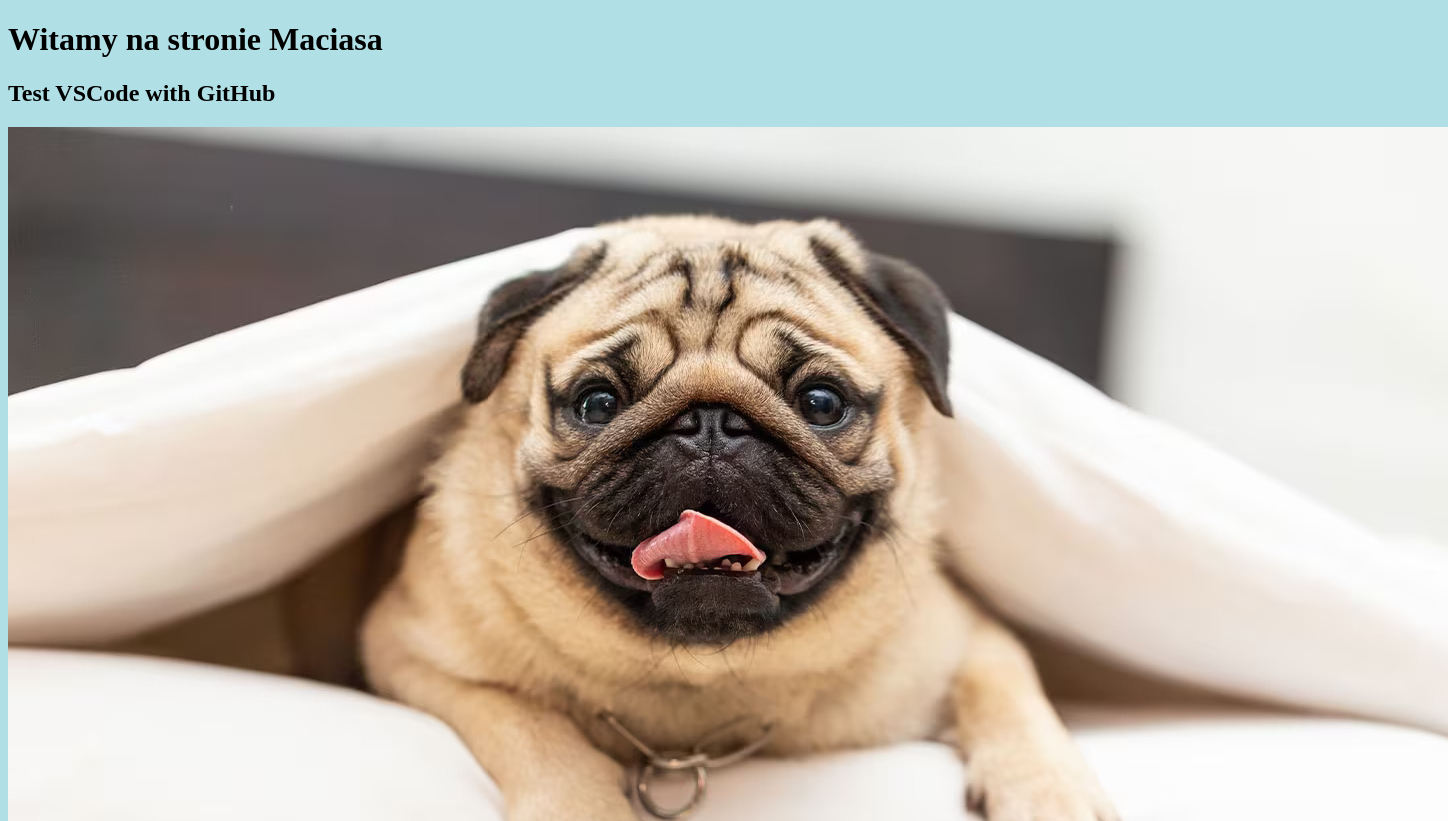
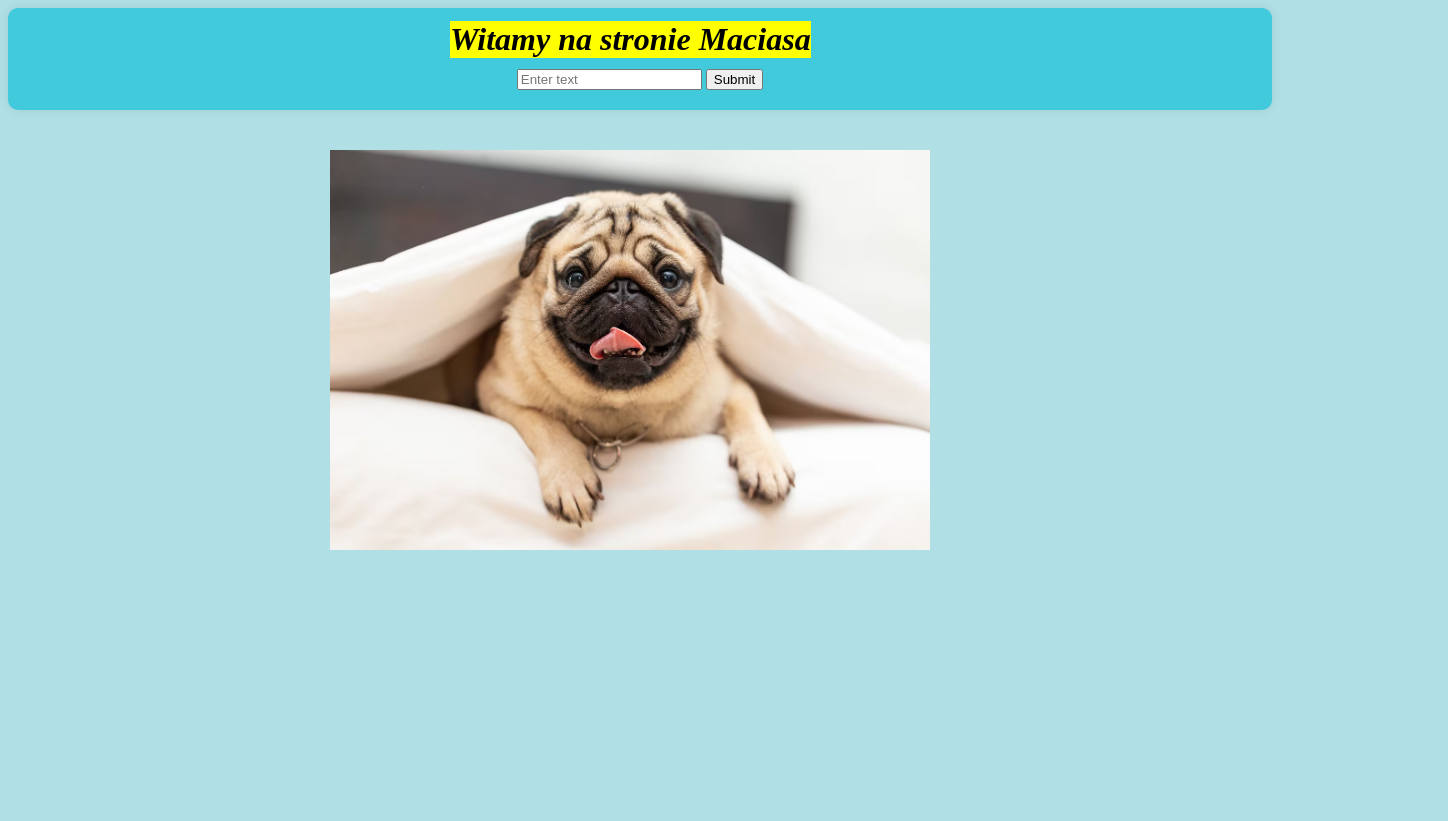
Before and after one commit to Owndragon21/testpage, a plain HTML site: page index.html in a window 1280 px wide. Shown: the top 821 px of the page, 1448 px wide, since content can reach past the window. After the commit the page ends 800 px from the top, so only its background shows below. Drawn offline with Linux system fonts and the light colour scheme.

Commit message:
Updated the page.

```diff
--- a/index.html
+++ b/index.html
@@ -1,14 +1,37 @@
 <!DOCTYPE html>
 <html>
+
 <head>
+    <title>Strona Maciasa</title>
     <link rel="stylesheet" href="mystyle.css">
 </head>
+
 <body>
+    <h1 class="title">Witamy na stronie Maciasa</h1>
+    <img class="Pug" src=Pug_FeaturedImage.jpg alt="HTML5" style="width:600px;height:400px">
 
-<h1>Witamy na stronie Maciasa</h1>
+    <div class="container">
+        <div class="message" id="message">
+            Enter text
+        </div>
+        <input type="text" id="textInput" class="input-field" placeholder="Enter text">
+        <button type="button" id="submitButton" class="submit-btn">Submit</button>
+    </div>
 
-<h2>Test VSCode with GitHub</h2>
-<img src=Pug_FeaturedImage.jpg>
+  <script>
+    document.getElementById("submitButton").addEventListener("click", function() {
+      var inputText = document.getElementById("textInput").value;
+      var messageDiv = document.getElementById("message");
+
+      if (inputText === "xyz") {
+        messageDiv.textContent = "Congratulations! You found the secret message!";
+        document.getElementById("textInput").style.display = "none";
+        document.getElementById("submitButton").style.display = "none";
+      } else {
+        messageDiv.textContent = "Enter \"xyz\" to see a special message!";
+      }
+    });
+  </script>
 
 </body>
 </html>
--- a/mystyle.css
+++ b/mystyle.css
@@ -1,3 +1,28 @@
 body {
     background-color: powderblue;
 }
+.title{
+    position: absolute;
+    background: yellow;
+    top: 0px;
+    left: 450px;
+    font-style: italic;
+}
+.Pug{
+    position: absolute;
+    top: 150px;
+    left: 330px;
+}
+
+.container {
+    text-align: center;
+    padding: 20px;
+    background-color:#40cadc;
+    box-shadow: 0px 0px 10px rgba(0, 0, 0, 0.1);
+    border-radius: 10px;
+  }
+
+.message {
+    font-size: 18px;
+    margin-bottom: 20px;
+  }
```
